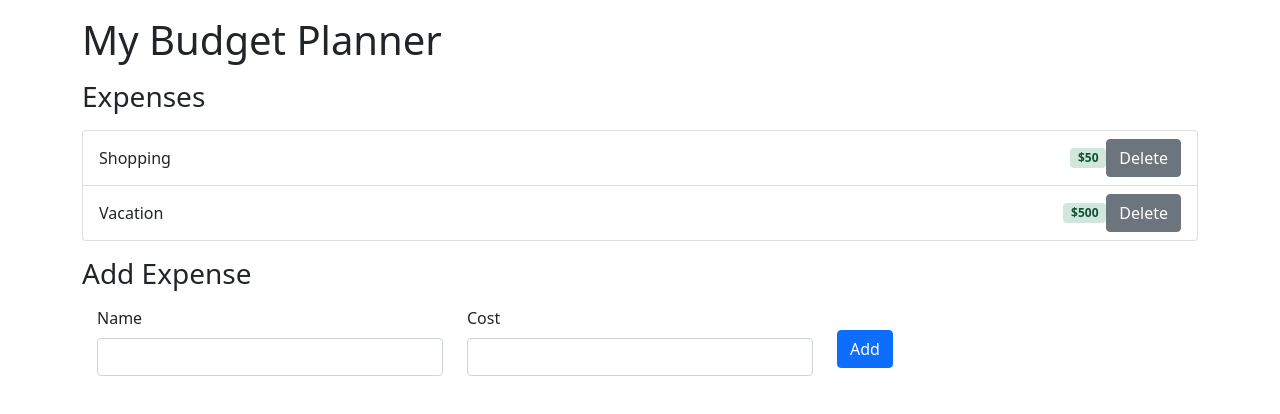
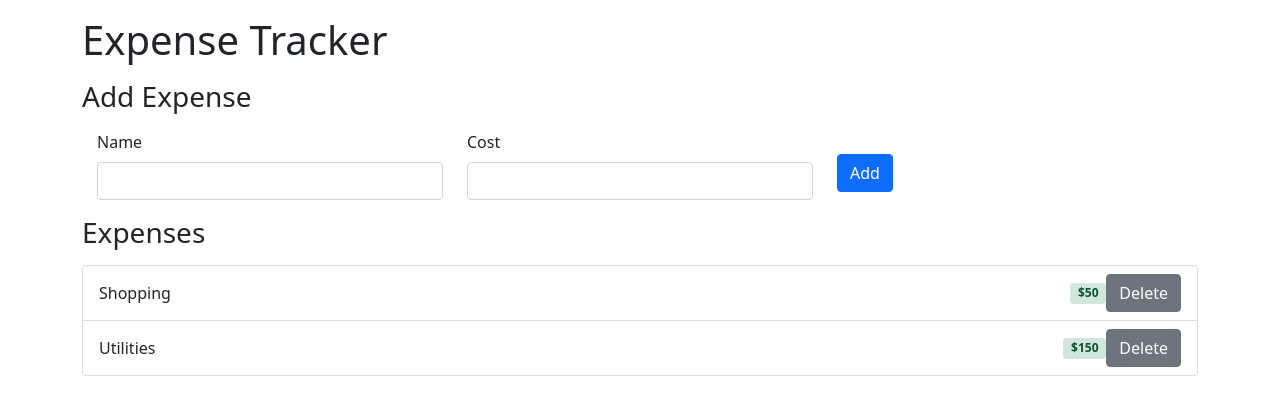
Before and after one commit to Eminer78/Expense-Tracker, a React (Create React App) app: page / in a window 1280 px wide. Shown: the top 414 px of the page. Built offline with nearby package versions, Linux system fonts and the light colour scheme.

Commit message:
resolved passing information from form to list

```diff
--- a/src/App.js
+++ b/src/App.js
@@ -3,24 +3,53 @@ import "bootstrap/dist/css/bootstrap.min.css";
 import ExpenseList from "./components/ExpenseList";
 import AddExpenseForm from "./components/AddExpenseForm";
 
-const App = () => {
+class App extends React.Component {
+  constructor(props) {
+    super(props);
+    this.state = {
+      expenses: [
+        { name: "Shopping", cost: 50 },
+        { name: "Utilities", cost: 150 },
+      ],
+    };
+    this.addExpense = this.addExpense.bind(this);
+    this.deleteExpense = this.deleteExpense.bind(this);
+  }
+
+  addExpense(name, cost) {
+    const newExpense = { name: name, cost: cost };
+    const newExpenses = [...this.state.expenses, newExpense];
+    this.setState({
+      expenses: newExpenses,
+    });
+  }
+
+  deleteExpense(expenseId) {
+    // ...
+  }
+
+  render() {
     return (
       <div className="container">
-      <h1 className="mt-3">My Budget Planner</h1>
+        <h1 className="mt-3">Expense Tracker</h1>
+        <h3 className="mt-3">Add Expense</h3>
+        <div className="mt-3">
+          <div className="col-sm">
+            <AddExpenseForm addExpense={this.addExpense} />
+          </div>
+        </div>
         <h3 className="mt-3">Expenses</h3>
         <div className="row mt-3">
           <div className="col-sm">
-          <ExpenseList />
-        </div>
-      </div>
-      <h3 className="mt-3">Add Expense</h3>
-      <div className="mt-3">
-        <div className="col-sm">
-          <AddExpenseForm />
+            <ExpenseList
+              expenses={this.state.expenses}
+              deleteExpense={this.deleteExpense}
+            />
           </div>
         </div>
       </div>
     );
-};
+  }
+}
 
 export default App;
--- a/src/components/AddExpenseForm.js
+++ b/src/components/AddExpenseForm.js
@@ -15,6 +15,11 @@ export default class AddExpenseForm extends Component {
     const { name, cost } = this.state;
     event.preventDefault();
     alert(`Expense: ${name} at $${cost}`);
+    this.props.addExpense(name, cost);
+    this.setState({
+      name: "",
+      cost: "",
+    });
   }
   render() {
     return (
--- a/src/components/ExpenseList.js
+++ b/src/components/ExpenseList.js
@@ -1,15 +1,10 @@
 import React from "react";
 import ExpenseItem from "./ExpenseItem";
 
-const ExpenseList = () => {
-  const expenses = [
-    { name: "Shopping", cost: 50 },
-    { name: "Vacation", cost: 500 },
-  ];
-
+const ExpenseList = (props) => {
   return (
     <ul className="list-group">
-      {expenses.map((expense) => (
+      {props.expenses.map((expense) => (
         <ExpenseItem name={expense.name} cost={expense.cost} />
       ))}
     </ul>
```
Lines whose indentation alone changed are shown as unchanged.
